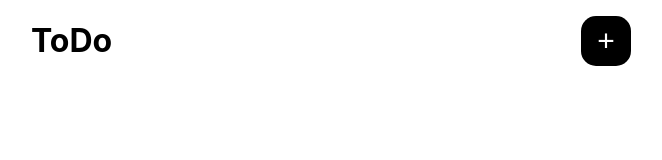
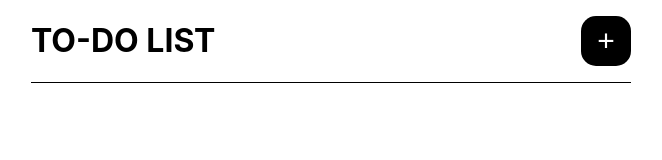
Before and after one commit to MarcosVOS/To-Do-List, a React app: page / in a window 1280 px wide. Shown: the whole page, without its empty margins (309-971 px from the left). Built offline with nearby package versions, Linux system fonts and the light colour scheme.

Commit message:
add some features

```diff
--- a/src/ToDo.css
+++ b/src/ToDo.css
@@ -31,6 +31,7 @@ ul{
   display: flex;
   justify-content: space-between;
   align-items: center;
+  border-bottom: 1px solid;
 }
 
 .addButton{
--- a/src/ToDo.js
+++ b/src/ToDo.js
@@ -55,7 +55,7 @@ function ToDo(){
 
   return(
     <div className='container'>
-      <header className='header'><h1>ToDo</h1><button className='addButton' onClick={()=>{setShowModal(true)}}>+</button></header>
+      <header className='header'><h1>TO-DO LIST</h1><button className='addButton' onClick={()=>{setShowModal(true)}}>+</button></header>
       <List onDone={onDone} onItemDeleted={onItemDeleted} items={items}></List>
       <Modal show={showModal} onHideModal={onHideModal}><TodoForm onAddItem={onAddItem} ></TodoForm></Modal>
     </div>
--- a/src/components/ToDoForm.js
+++ b/src/components/ToDoForm.js
@@ -19,7 +19,7 @@ function TodoForm(props){
 
   return(
     <form>
-      <input onChange={handleChange} type="text" value={text}></input>
+      <input onChange={handleChange} type="text" value={text} placeholder="Digite a tarefa"></input>
       <button className='buttonAdd' onClick={addItem}>Add</button>
     </form>
   )
```
Also changed, not shown: 1 other file.
